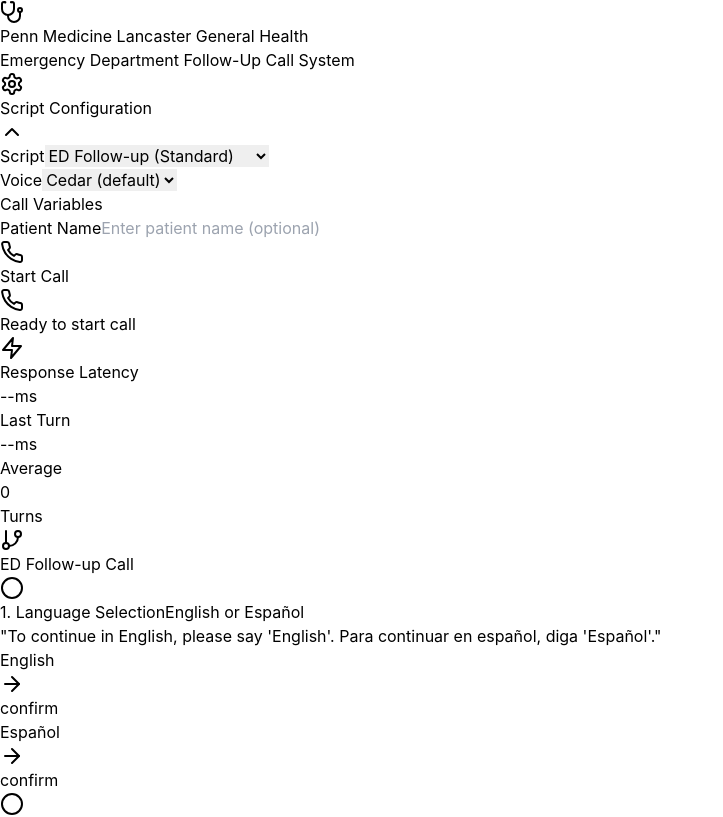
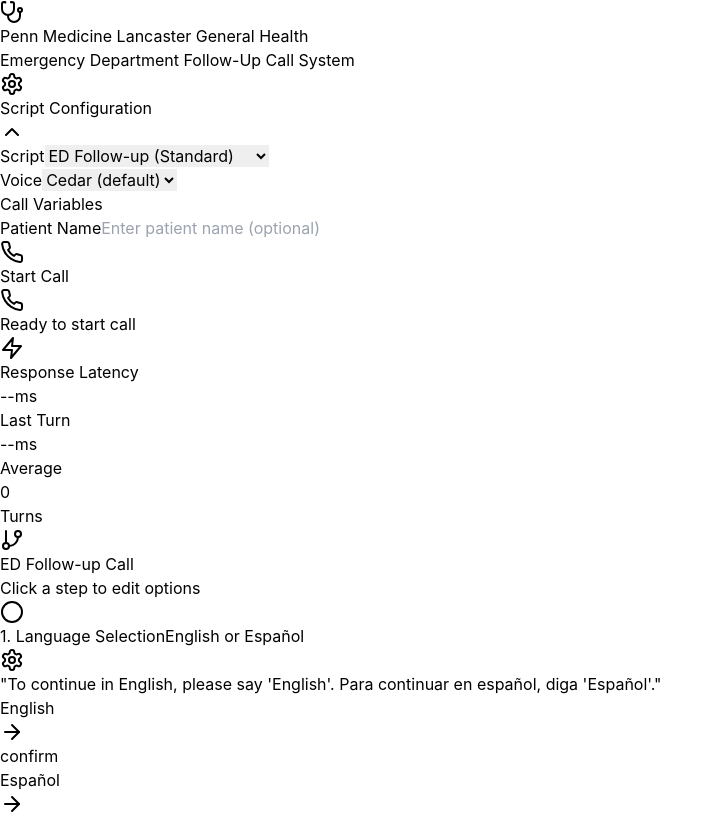
Before and after one commit to aarushsahni/voiceai, a React (Vite) app: page / in a window 1280 px wide. Shown: the top 817 px of the page, without its empty margins (0-723 px from the left). Built offline with nearby package versions, Linux system fonts and the light colour scheme.

Commit message:
new realtime

```diff
--- a/src/App.tsx
+++ b/src/App.tsx
@@ -609,11 +609,9 @@
             currentStepId={currentStepId}
             completedSteps={completedSteps}
             matchedOptions={matchedOptions}
-            editable={scriptSettings.scriptChoice === 'custom' && status === 'idle'}
+            editable={status === 'idle'}
             onFlowMapChange={(newFlowMap) => {
-              if (scriptSettings.scriptChoice === 'custom') {
-                setCustomFlowMap(newFlowMap);
-              }
+              setCustomFlowMap(newFlowMap);
             }}
           />
 
```
